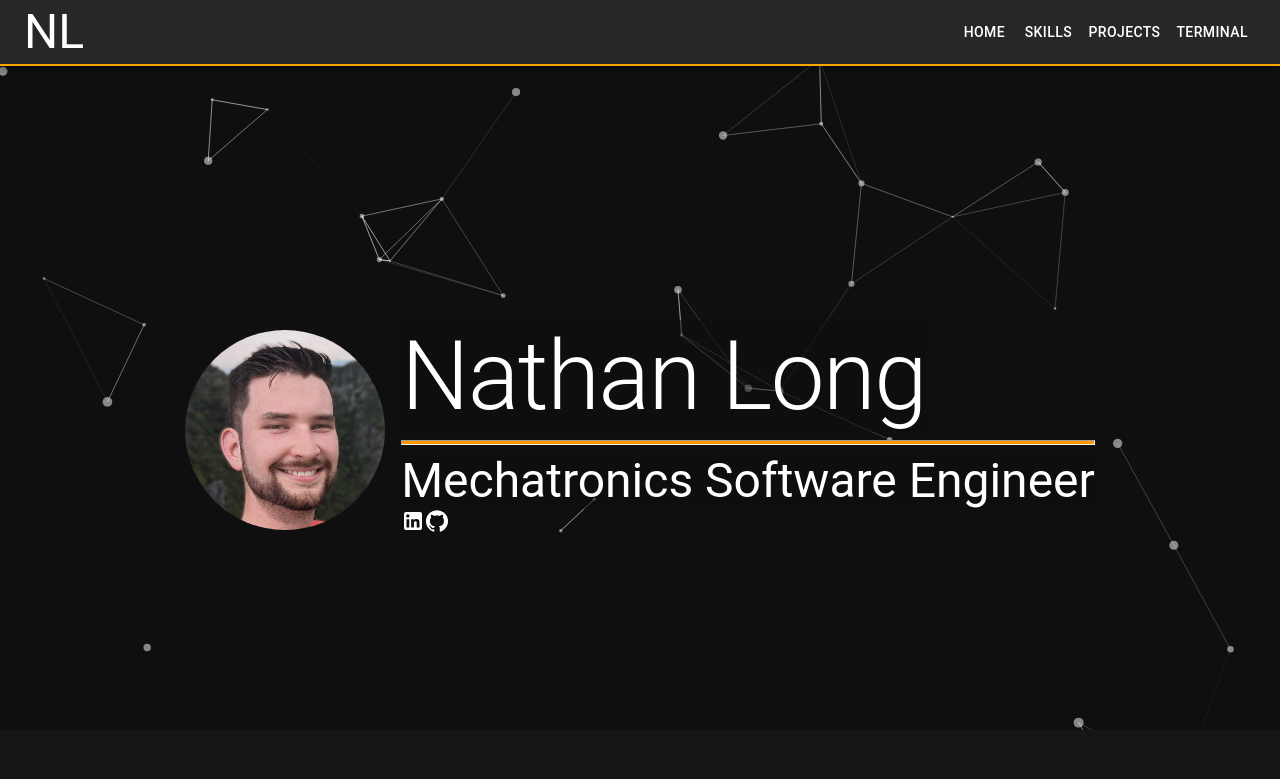
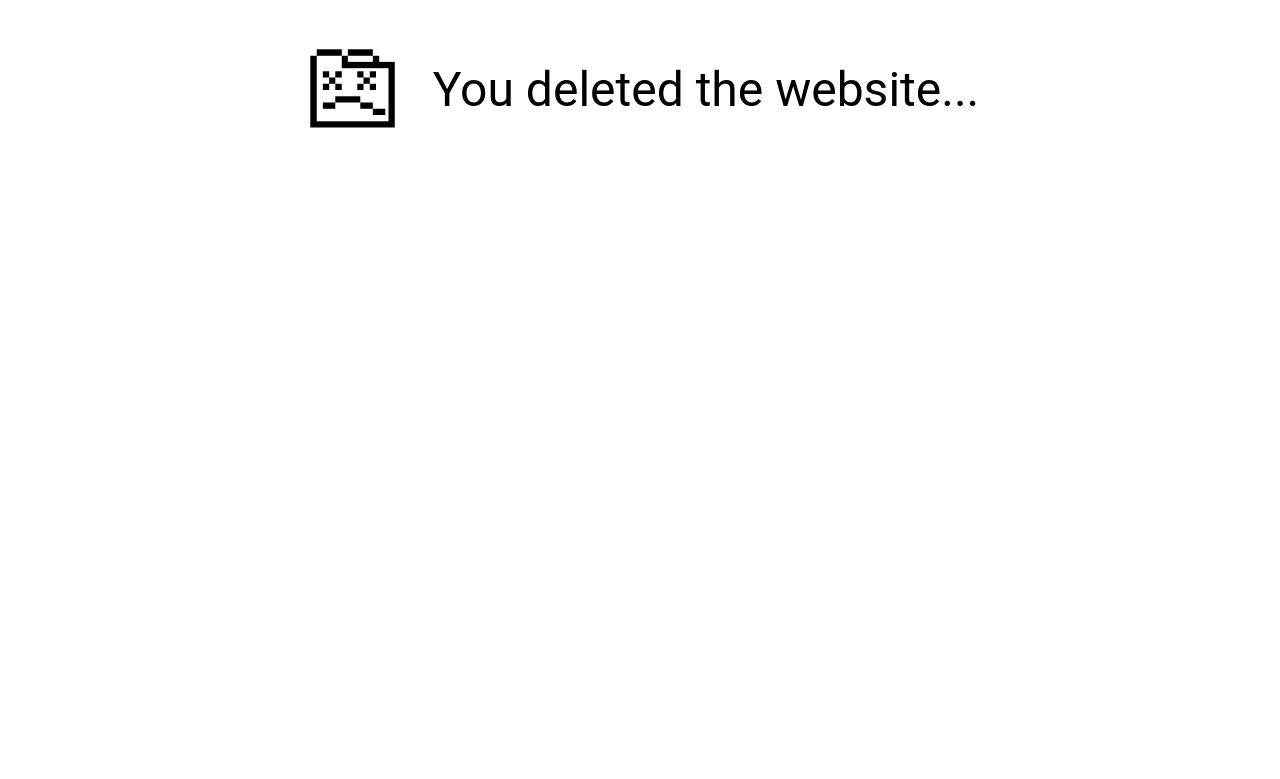
Before and after one commit to nathancalong/nathancalong.github.io, a React (Vite) app: page /snap in a window 1280 px wide. Shown: the top 779 px of the page. Built offline with nearby package versions, Linux system fonts and the light colour scheme.

Commit message:
Add React router with snap page for terminal reroute

```diff
--- a/package.json
+++ b/package.json
@@ -15,6 +15,7 @@
     "@tsparticles/slim": "^3.7.1",
     "react": "^18.3.1",
     "react-dom": "^18.3.1",
+    "react-router-dom": "^7.1.4",
     "react-terminal": "^1.4.5"
   },
   "devDependencies": {
--- a/src/main.tsx
+++ b/src/main.tsx
@@ -2,13 +2,21 @@ import { StrictMode } from "react";
 import { createRoot } from "react-dom/client";
 import { CssBaseline, ThemeProvider } from "@mui/material";
 import { themeOptions } from "./theme.tsx";
-import App from "./App.tsx";
+import { BrowserRouter, Route, Routes } from "react-router-dom";
+
+import { HomePage, SnapPage } from "./pages";
 
 createRoot(document.getElementById("root")!).render(
   <StrictMode>
     <CssBaseline />
     <ThemeProvider theme={themeOptions}>
-      <App />
+      <BrowserRouter>
+        <Routes>
+          <Route path="/" element={<HomePage />} />
+          <Route path="/snap" element={<SnapPage />} />
+          <Route path="*" element={<HomePage />} />
+        </Routes>
+      </BrowserRouter>
     </ThemeProvider>
   </StrictMode>
 );
--- a/src/App.tsx
+++ b/src/pages/HomePage.tsx
@@ -1,4 +1,4 @@
-import { Footer, Home, Navigation, Projects, Skills, Terminal } from "./views";
+import { Footer, Home, Navigation, Projects, Skills, Terminal } from "../views";
 
 // tsParticles imports
 import { useEffect, useMemo } from "react";
@@ -11,7 +11,7 @@ import {
 } from "@tsparticles/engine";
 import { TerminalContextProvider } from "react-terminal";
 
-function App() {
+export default function HomePage() {
   // Initialize tsparticles
   useEffect(() => {
     initParticlesEngine(async (engine) => {
@@ -86,5 +86,3 @@ function App() {
     </>
   );
 }
-
-export default App;
--- /dev/null
+++ b/src/pages/SnapPage.tsx
@@ -0,0 +1,30 @@
+import { Avatar, Box, Container, Typography } from "@mui/material";
+import AwSnap from "../assets/images/awsnap.png";
+
+export default function SnapPage() {
+  return (
+    <Container>
+      <Box
+        maxWidth="xl"
+        p={5}
+        display="flex"
+        justifyContent="center"
+        alignItems="center"
+      >
+        <Avatar
+          alt="Aw Snap"
+          variant="square"
+          src={AwSnap}
+          sx={{ display: "inline-flex", width: "5em", height: "5em" }}
+        />
+        <Typography
+          variant="h3"
+          ml={4}
+          sx={{ color: "black", display: "inline-flex" }}
+        >
+          You deleted the website...
+        </Typography>
+      </Box>
+    </Container>
+  );
+}
--- /dev/null
+++ b/src/pages/index.ts
@@ -0,0 +1,4 @@
+import HomePage from "./HomePage"
+import SnapPage from "./SnapPage"
+
+export { HomePage, SnapPage }
--- a/src/views/Terminal.tsx
+++ b/src/views/Terminal.tsx
@@ -1,15 +1,39 @@
-import { Box, Container, Typography, useTheme } from "@mui/material";
+import { Box, useTheme } from "@mui/material";
 import { Section } from "../components";
 import { ReactTerminal } from "react-terminal";
+import { useNavigate } from "react-router-dom";
 
 export default function Terminal() {
   const theme = useTheme();
+  const navigate = useNavigate();
+
   function whoami(): string {
     const adjectives = ["impressed", "amazed", "amused", "surprised"];
     const users = ["recruiter", "talent_seeker", "head_hunter", "hirer"];
     const randomAdj = adjectives[(Math.random() * adjectives.length) | 0];
     const randomUser = users[(Math.random() * users.length) | 0];
     return `${randomAdj}_${randomUser}`;
+  }
+
+  function rm(file: string) {
+    let recurse = false,
+      force = false,
+      root = false;
+    for (const option of file.split(" ")) {
+      if (option === "-r") {
+        recurse = true;
+      } else if (option === "-f") {
+        force = true;
+      } else if (option === "-rf") {
+        recurse = true;
+        force = true;
+      } else if (option == "/") {
+        root = true;
+      }
+    }
+    if (recurse && force && root) navigate("/snap");
+    if (recurse && force) return "file removed: please dont remove /";
+    return "permission denied: use -rf";
   }
 
   // prettier-ignore
@@ -30,12 +54,14 @@ export default function Terminal() {
   const helpText = (
     <span>
       <span>whoami - displays the current user</span><br />
+      <span>rm - removes files and directories</span><br />
       <span>clear - clears the display</span>
     </span>
   );
   const commands = {
     help: helpText,
     whoami: whoami(),
+    rm: (file: string) => rm(file),
     cd: (directory: string) => `changed path to ${directory}`,
   };
 
@@ -45,7 +71,7 @@ export default function Terminal() {
         <ReactTerminal
           welcomeMessage={welcomeMessage}
           commands={commands}
-          errorMessage="command not found"
+          errorMessage="nterm: command not found"
           showControlButtons={true}
           themes={{
             "custom-theme": {
```
Also changed, not shown: src/assets/images/awsnap.png (added), 1 other file (tests, documents, lock files or other folders).
